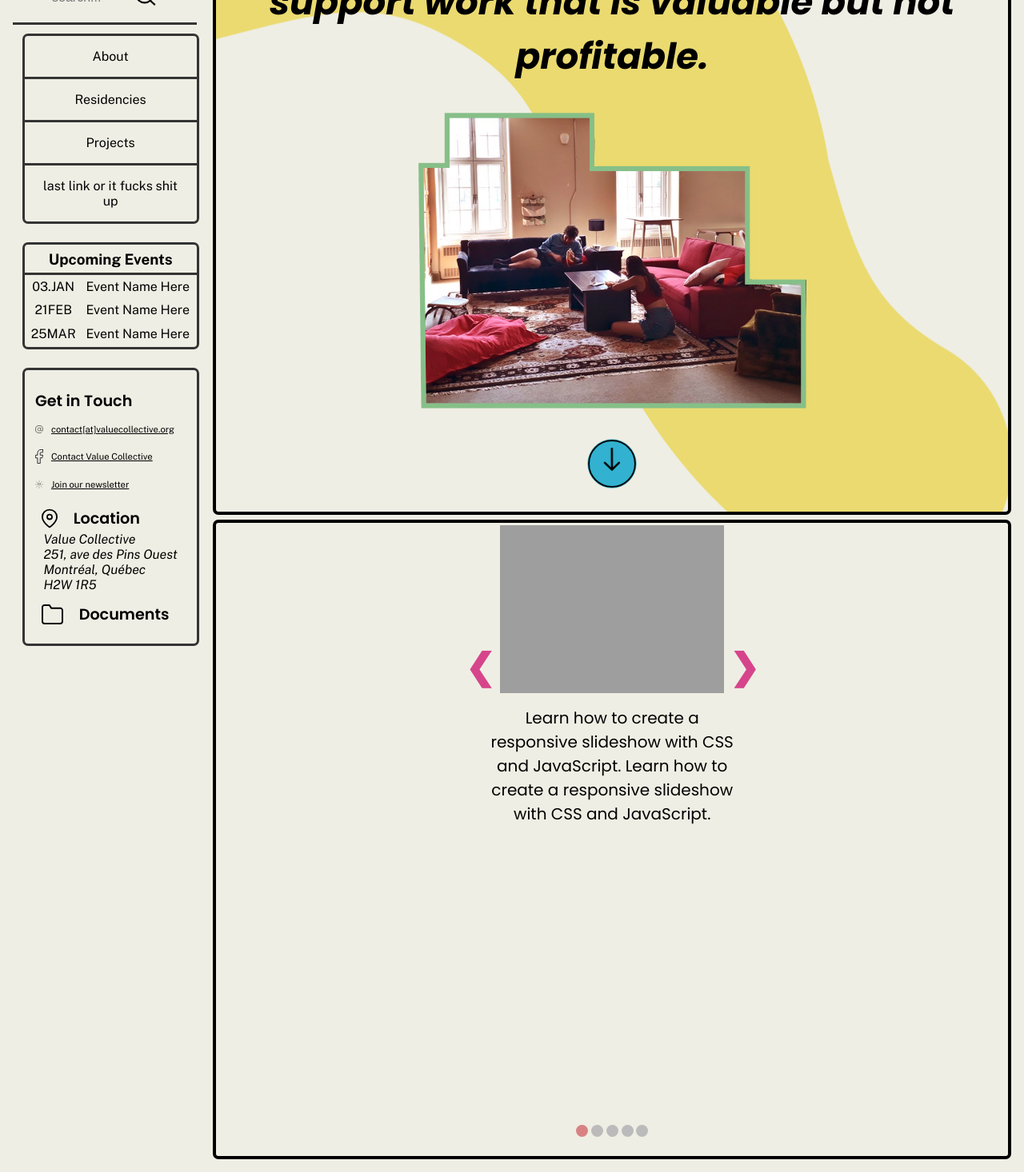
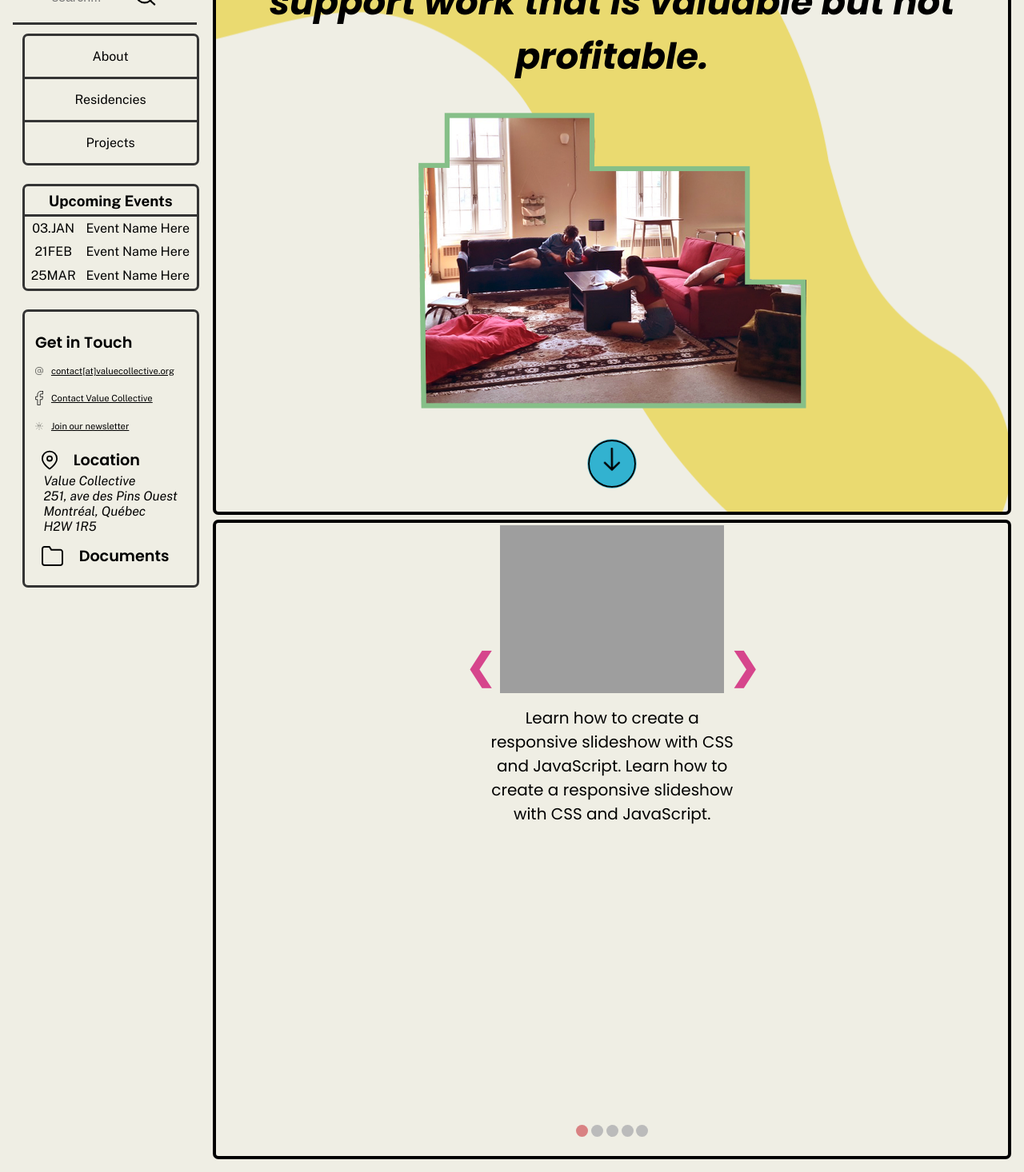
Before and after one commit to lksuenfa/value-collective-website, a PHP site: page /index.php in a window 1280 px wide. Shown: the part 154-1620 px from the top of the page at 80% size. Run offline with PHP 8.4, Linux system fonts and the light colour scheme; grey boxes are pictures that could not be loaded.

Commit message:
color on hover for events lineup

```diff
--- a/website/css/nav.css
+++ b/website/css/nav.css
@@ -80,8 +80,12 @@
   padding-top: 3%;
   border-bottom: var(--thickline);
 
+
 }
 
+.eventTitle:hover  {
+  background-color: var(--accentColourBlue);
+}
 
 .date {
     width: 33%;
--- a/website/main/nav.php
+++ b/website/main/nav.php
@@ -32,8 +32,7 @@
         <div id="mainMenu">
             <a class="lined hover green" href="about.php">About</a>
             <a class="lined hover pink" href="residencies.php">Residencies</a>
-            <a class="lined hover yellow" href="projects.php">Projects</a>
-            <a class="lined last hover aqua" href="events.php">last link or it fucks shit up</a>
+            <a class="lined last hover yellow" href="projects.php">Projects</a>
         </div>
 
         <div id="eventMenu">
```
